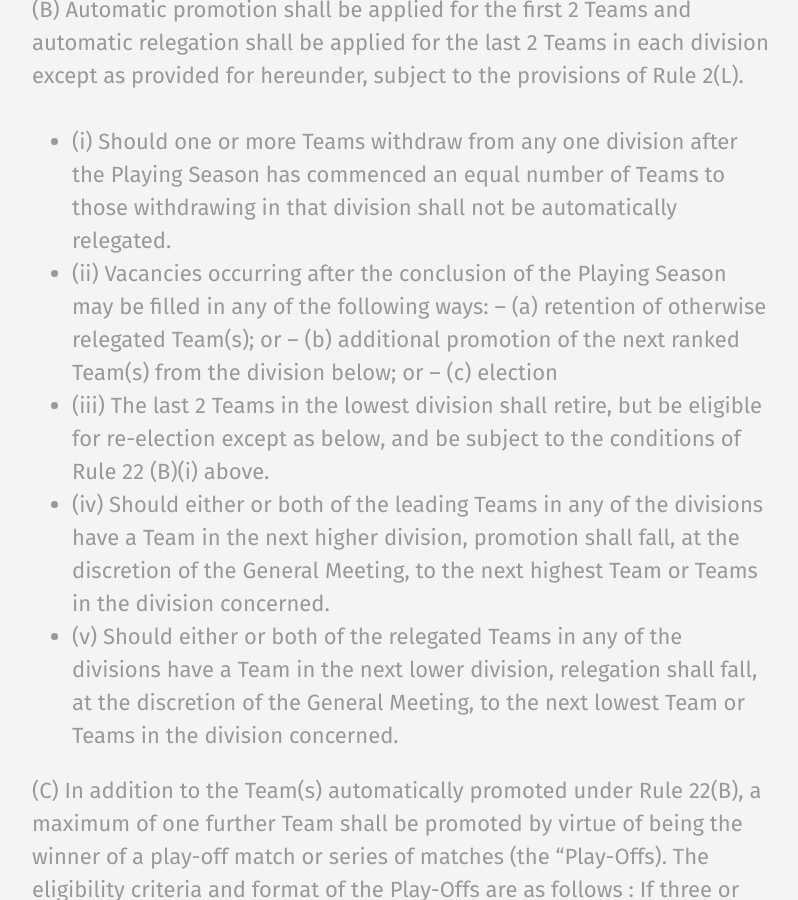
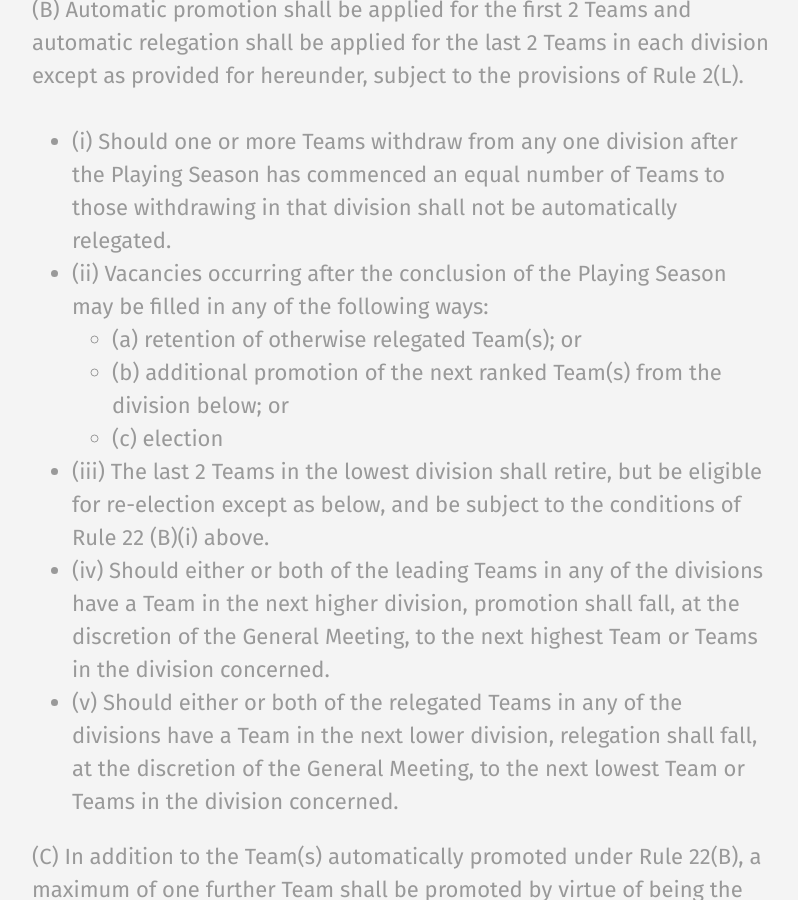
Before and after one commit to rotherleague/Rother, a Jekyll site: the page built from rules.md, in a window 1280 px wide and 900 px high, scrolled down 47818 px. Shown: the whole window, without its empty margins (56-854 px from the left). Built offline with Jekyll 4.4.1, drawn with Linux system fonts in a browser that asks for light colours.

Commit message:
Update 22.md

```diff
--- a/_includes/rules/22.md
+++ b/_includes/rules/22.md
@@ -6,9 +6,9 @@ In the event of two or more Teams being equal on points at the end of the Playin
 (B)	Automatic promotion shall be applied for the first 2 Teams and automatic relegation shall be applied for the last 2 Teams in each division except as provided for hereunder, subject to the provisions of Rule 2(L).
 - (i)	Should one or more Teams withdraw from any one division after the Playing Season has commenced an equal number of Teams to those withdrawing in that division shall not be automatically relegated.
 - (ii)	Vacancies occurring after the conclusion of the Playing Season may be filled in any of the following ways:
--- (a)	retention of otherwise relegated Team(s); or
--- (b)	additional promotion of the next ranked Team(s) from the division below; or
--- (c)	election
+  - (a)	retention of otherwise relegated Team(s); or
+  - (b)	additional promotion of the next ranked Team(s) from the division below; or
+  - (c)	election
 - (iii)	The last 2 Teams in the lowest division shall retire, but be eligible for re-election except as below, and be subject to the conditions of Rule 22 (B)(i) above.
 - (iv)	Should either or both of the leading Teams in any of the divisions have a Team in the next higher division, promotion shall fall, at the discretion of the General Meeting, to the next highest Team or Teams in the division concerned.
 - (v)	Should either or both of the relegated Teams in any of the divisions have a Team in the next lower division, relegation shall fall, at the discretion of the General Meeting, to the next lowest Team or Teams in the division concerned.
```
